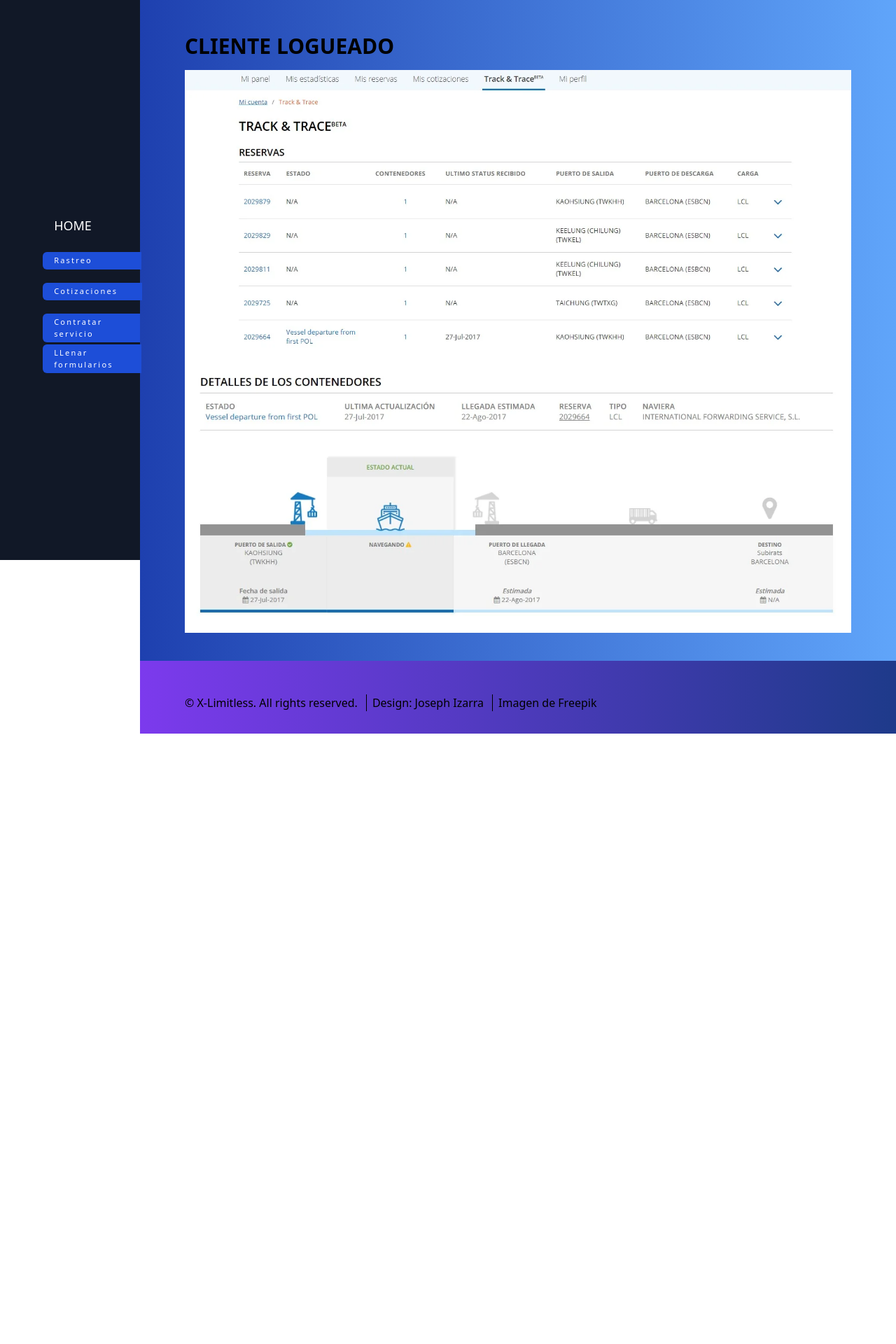
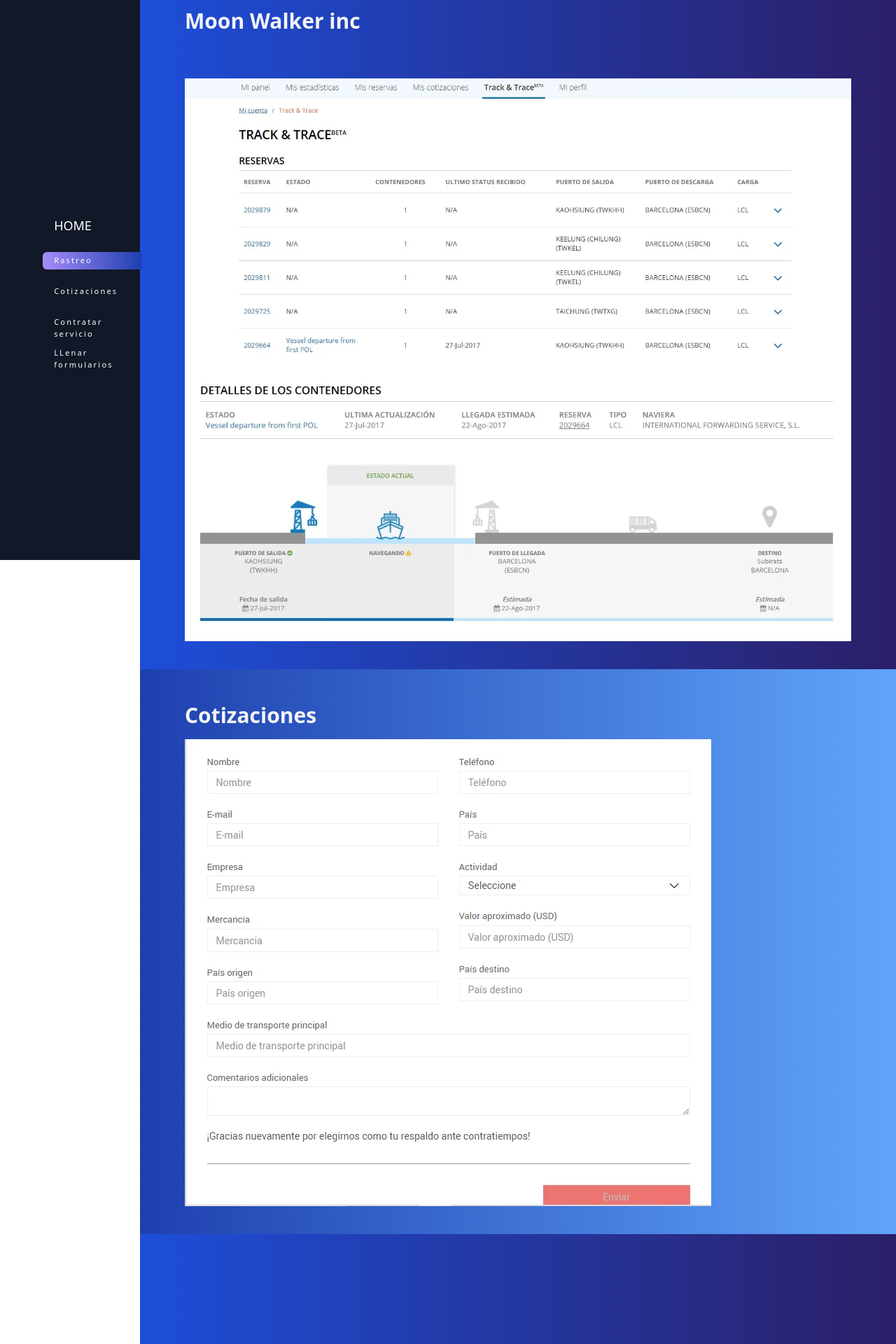
Before and after one commit to JEIZHER/GEADOC, a React (Vite) app: page /Client in a window 1280 px wide. Shown: the top 1920 px of the page at 70% size. Before the commit the page ends 1048 px from the top, so only its background shows below. Built offline with nearby package versions, Linux system fonts and the light colour scheme.

Commit message:
agregadas imagen de formulario

```diff
--- a/src/Components/Footer/index.jsx
+++ b/src/Components/Footer/index.jsx
@@ -6,7 +6,7 @@ const Footer = () => {
 			className=' bg-gradient-to-r from-violet-600 to-blue-900 px-7 pt-12 pb-8 sm:px-16 lg:ml-[200px]'
 		>
 			<ul className='md:flex md:gap-3'>
-				<li>&copy; X-Limitless. All rights reserved.</li>
+				<li>&copy; All rights reserved.</li>
 				<li className='md:pl-2 mt-2 md:mt-0 md:border-l md:border-l-black'>
 					Design: <a href='#'>Joseph Izarra</a>
 				</li>
--- a/src/Components/SideBar/index.jsx
+++ b/src/Components/SideBar/index.jsx
@@ -79,36 +79,49 @@ const Sidebar = () => {
 						</li>
 					</div>
 				</ul>
-			)
-			: Location.pathname === '/Client' ? (
+			) : Location.pathname === '/Client' ? (
 				<ul className='flex lg:flex-col gap-3'>
-					<div className='flex flex-row lg:block lg:mr-1 lg:mb-3 text-lg' >
+					<div className='flex flex-row lg:block lg:mr-1 lg:mb-3 text-lg'>
 						<li>
-						<a href='/' className='pl-4'>
-							HOME
-						</a>
-					</li>
+							<a href='/' className='pl-4'>
+								HOME
+							</a>
+						</li>
 					</div>
 
 					<div className='menu flex flex-row justify-center lg:flex-col gap-3 lg:gap-11 w-full h-full'>
 						<li>
-							<a className={`btn_sidebar bg-blue-700 lg:pr-[70px]`}>Rastreo</a>
+							<a
+								href='#C_one'
+								className={`btn_sidebar lg:pr-[70px]`}
+							>
+								Rastreo
+							</a>
 						</li>
 
 						<li>
-							<a className={`btn_sidebar bg-blue-700 lg:pr-[35px]`}>
+							<a
+								href='#C_two'
+								className={`btn_sidebar  lg:pr-[35px]`}
+							>
 								Cotizaciones
 							</a>
 						</li>
 
 						<li>
-							<a className={`btn_sidebar bg-blue-700 lg:pr-[50px]`}>
+							<a
+								href='#C_three'
+								className={`btn_sidebar  lg:pr-[50px]`}
+							>
 								Contratar servicio
 							</a>
 						</li>
 
 						<li>
-							<a className={`btn_sidebar bg-blue-700 lg:pr-[40px]`}>
+							<a
+								href='#C_four'
+								className={`btn_sidebar  lg:pr-[40px]`}
+							>
 								LLenar formularios
 							</a>
 						</li>
--- a/src/Pages/Client/index.jsx
+++ b/src/Pages/Client/index.jsx
@@ -1,17 +1,52 @@
-function Client (){
-return(
-    <section
-    className='flex flex-col pb-10 px-7 pt-12 sm:pt-24 lg:pt-12 sm:px-16  h-full  bg-gradient-to-l from-blue-400 to-blue-800 lg:ml-[200px] min-w-[420px]'
- >
-    <div className=' sm:flex sm:items-center sm:space-x-3 '>
-       <h1 className='text-2xl font-bold mb-4 sm:text-3xl'>CLIENTE LOGUEADO</h1>
-    </div >
-    <img src="/Rastreo1.webp" alt="" />
-    <img src="/Rastreo2.webp" alt="" />
-
-
- </section>
-
-)
+import React, { useEffect} from 'react'
+import Observer from '../../Utils/Observer'
+function Client() {
+	return (
+		<div className=' text-sm  text-gray-100  sm:text-base lg:ml-[200px] min-w-[420px] bg-gradient-to-l from-[#2b1f68] to-blue-700'>
+			<div className=' sm:flex sm:items-center sm:space-x-3 '>
+				<h1 className='text-2xl pl-16 pt-3 font-bold mb-4 sm:text-3xl '>
+                Moon Walker inc
+				</h1>
+			</div>
+			<section id='C_one' className='pb-10 px-7 pt-12 sm:pt-24 lg:pt-12 sm:px-16  h-full bg-gradient-to-l from-[#2b1f68] to-blue-700'>
+				<img src='/Rastreo1.webp' alt='' />
+				<img src='/Rastreo2.webp' alt='' />
+			</section>
+			<section
+				id='C_two'
+				className='pb-10 px-7 pt-12 sm:pt-24 lg:pt-12 sm:px-16  h-full bg-gradient-to-l from-blue-400 to-blue-800'
+			>
+				<div className=' sm:flex sm:items-center sm:space-x-3'>
+					<h1 className='text-2xl font-bold mb-4 sm:text-3xl'>Cotizaciones</h1>
+				</div>
+			<img src="/cotizacion.webp" alt="" />
+			</section>
+			<section
+				id='C_three'
+				className='pb-10 px-7 pt-12 sm:pt-24 lg:pt-12 sm:px-16  h-full bg-gradient-to-l from-[#2b1f68] to-blue-700'
+			>
+				<div className=' sm:flex sm:items-center sm:space-x-3 h-screen'>
+					<h1 className='text-2xl font-bold mb-4 sm:text-3xl'>
+						Contratar servicio
+					</h1>
+				</div>
+				<p className='select-none mb-7 '>jgdgjhjdhgjdhgj</p>
+			</section>
+			<section
+				id='C_four'
+				className='pb-10 px-7 pt-12 sm:pt-24 lg:pt-12 sm:px-16  h-full bg-gradient-to-l from-blue-400 to-blue-800'
+			>
+				<div className=' sm:flex sm:items-center sm:space-x-3 h-screen'>
+					<h1 className='text-2xl font-bold mb-4 sm:text-3xl'>
+						LLenar formulario
+					</h1>
+				</div>
+				<p className='select-none mb-7 '>jgdgjhjdhgjdhgj</p>
+			</section>
+			{useEffect(() => {
+				Observer()
+			}, [])}
+		</div>
+	)
 }
 export default Client
--- a/src/Utils/Observer/index.jsx
+++ b/src/Utils/Observer/index.jsx
@@ -32,7 +32,16 @@ const Observer = () => {
 							?'btn-menu2'
 							:id === 'eigth'
 							?'btn-menu3'
+							:id === 'nine'
+							?'btn-menu2'
+							:id === 'C_one'
+							?'btn-menu3'
+							:id === 'C_two'
+							?'btn-menu2'
+							:id === 'C_three'
+							?'btn-menu3'
 							:'btn-menu2'
+
 					menuLink.classList.add(activeStyle)
 				}
 			})
```
Also changed, not shown: public/cotizacion.webp (added).
